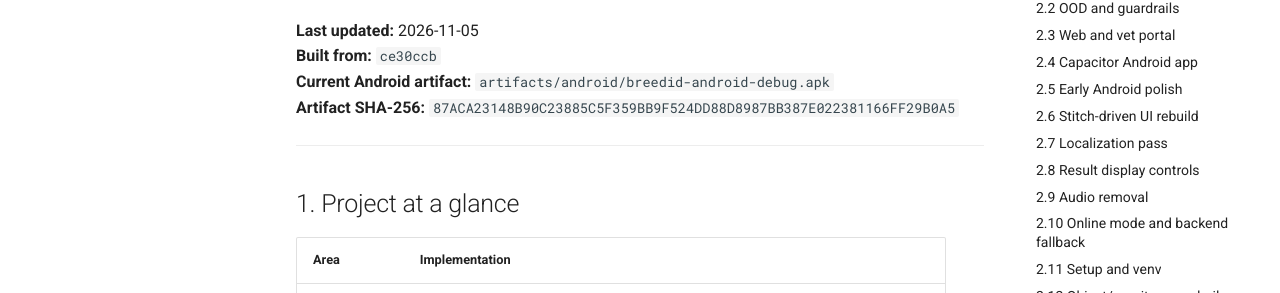
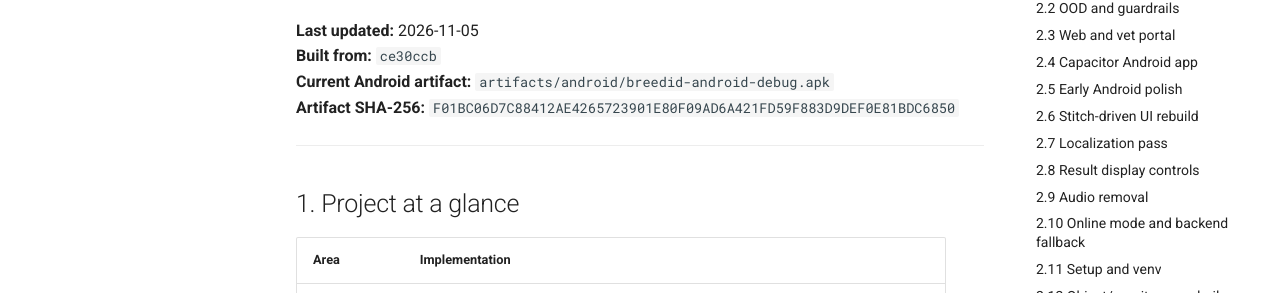
Before and after one commit to Bharaths31/ML-CB-B-identifier, an MkDocs documentation site: the page built from docs/development-history.md, in a window 1280 px wide and 900 px high. Shown: the part 277-570 px from the top of the window. Built offline with MkDocs 1.6.1 and Material for MkDocs 9.7.7, drawn with Linux system fonts in a browser that asks for light colours; comment, search, counter and statistics services are not loaded.

Commit message:
chore: refresh APK for online Breed Tips fix

```diff
--- a/docs/development-history.md
+++ b/docs/development-history.md
@@ -6,7 +6,7 @@
 **Last updated:** 2026-11-05
 **Built from:** `ce30ccb`
 **Current Android artifact:** `artifacts/android/breedid-android-debug.apk`
-**Artifact SHA-256:** `87ACA23148B90C23885C5F359BB9F524DD88D8987BB387E022381166FF29B0A5`
+**Artifact SHA-256:** `F01BC06D7C88412AE4265723901E80F09AD6A421FD59F883D9DEF0E81BDC6850`
 
 ---
 
```
Also changed, not shown: artifacts/android/README.md (+4 -4 lines), 3 other files.
